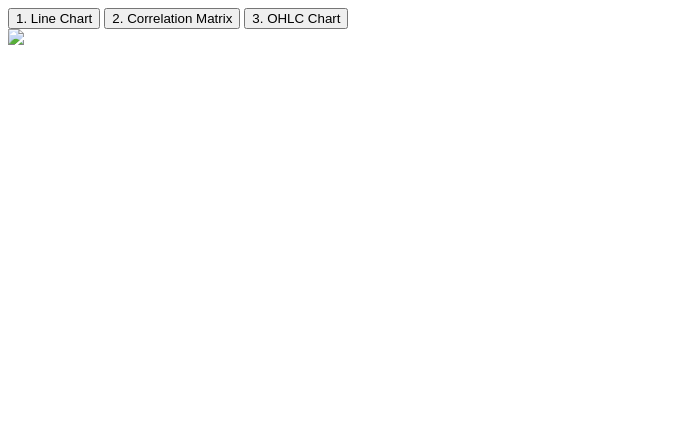
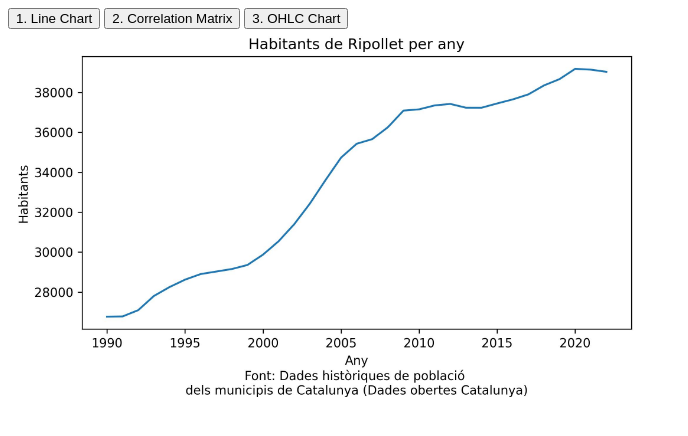
Before and after one commit to idriskameni/data-viz-pac-2, a plain HTML site: page index.html in a window 1280 px wide. Shown: the whole page, without its empty margins (0-688 px from the left). Drawn offline with Linux system fonts and the light colour scheme; the site is published under a folder, as on GitHub Pages, so addresses that start at the root find nothing.

Commit message:
new image path change

```diff
--- a/index.html
+++ b/index.html
@@ -15,7 +15,7 @@
         <button onclick="showImage(3)">3. OHLC Chart</button>
       </div>
       <div>
-        <img id="image1" src="/visualizations/images/line-chart.jpg">
+        <img id="image1" src="visualizations/images/line-chart.jpg">
       </div>
 </body>
 </html>
```
